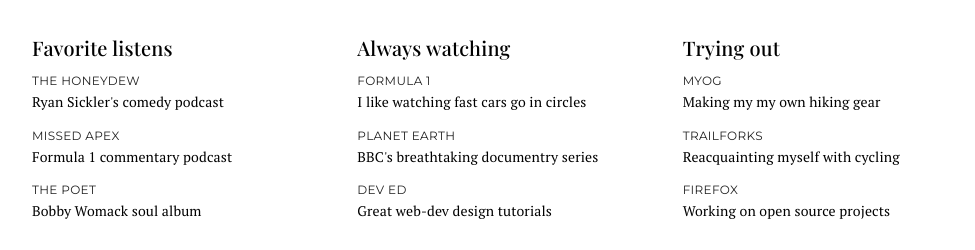
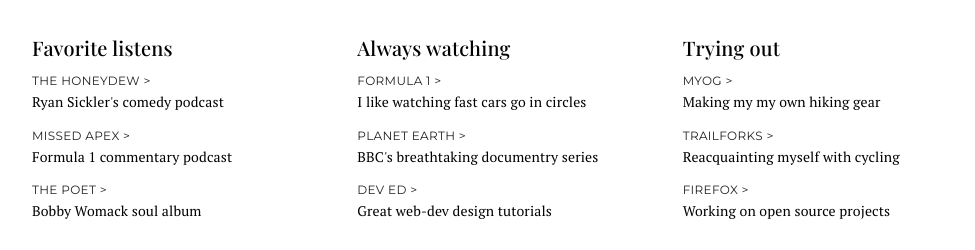
Before and after one commit to amalfkhan/amalfkhan.github.io, a React (Create React App) app: page / in a window 1280 px wide. Shown: the part 1270-1520 px from the top of the page, without its empty margins (152-1127 px from the left). Built offline with nearby package versions, Linux system fonts and the light colour scheme.

Commit message:
updated links to appear clickable

```diff
--- a/src/components/About.js
+++ b/src/components/About.js
@@ -53,7 +53,7 @@
           target="_blank"
           className={classes.textButton}
         >
-          The HoneyDew
+          The HoneyDew &gt;
         </Button>
         <Typography component="p" className={classes.paragraph} gutterBottom>
           Ryan Sickler's comedy podcast
@@ -64,7 +64,7 @@
           target="_blank"
           className={classes.textButton}
         >
-          Missed Apex
+          Missed Apex &gt;
         </Button>
         <Typography component="p" className={classes.paragraph} gutterBottom>
           Formula 1 commentary podcast
@@ -75,7 +75,7 @@
           target="_blank"
           className={classes.textButton}
         >
-          The Poet
+          The Poet &gt;
         </Button>
         <Typography component="p" className={classes.paragraph} gutterBottom>
           Bobby Womack soul album
@@ -95,7 +95,7 @@
           target="_blank"
           className={classes.textButton}
         >
-          Formula 1
+          Formula 1 &gt;
         </Button>
         <Typography component="p" className={classes.paragraph} gutterBottom>
           I like watching fast cars go in circles
@@ -106,7 +106,7 @@
           target="_blank"
           className={classes.textButton}
         >
-          Planet Earth
+          Planet Earth &gt;
         </Button>
         <Typography component="p" className={classes.paragraph} gutterBottom>
           BBC's breathtaking documentry series
@@ -117,7 +117,7 @@
           target="_blank"
           className={classes.textButton}
         >
-          Dev Ed
+          Dev Ed &gt;
         </Button>
         <Typography component="p" className={classes.paragraph} gutterBottom>
           Great web-dev design tutorials
@@ -137,7 +137,7 @@
           target="_blank"
           className={classes.textButton}
         >
-          MYOG
+          MYOG &gt;
         </Button>
         <Typography component="p" className={classes.paragraph} gutterBottom>
           Making my my own hiking gear
@@ -148,7 +148,7 @@
           target="_blank"
           className={classes.textButton}
         >
-          Trailforks
+          Trailforks &gt;
         </Button>
         <Typography component="p" className={classes.paragraph} gutterBottom>
           Reacquainting myself with cycling
@@ -159,7 +159,7 @@
           target="_blank"
           className={classes.textButton}
         >
-          Firefox
+          Firefox &gt;
         </Button>
         <Typography component="p" className={classes.paragraph} gutterBottom>
           Working on open source projects
```
